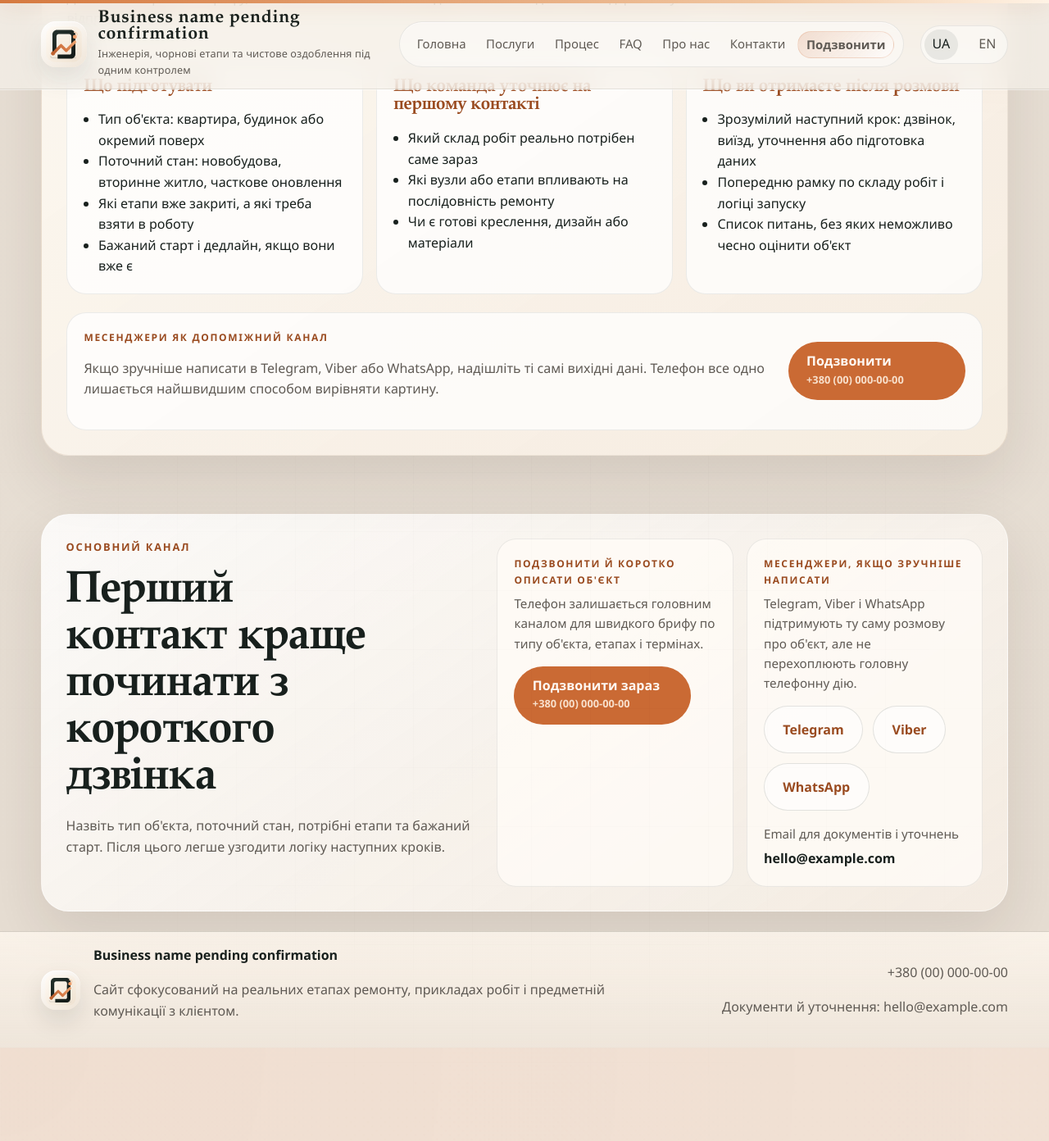
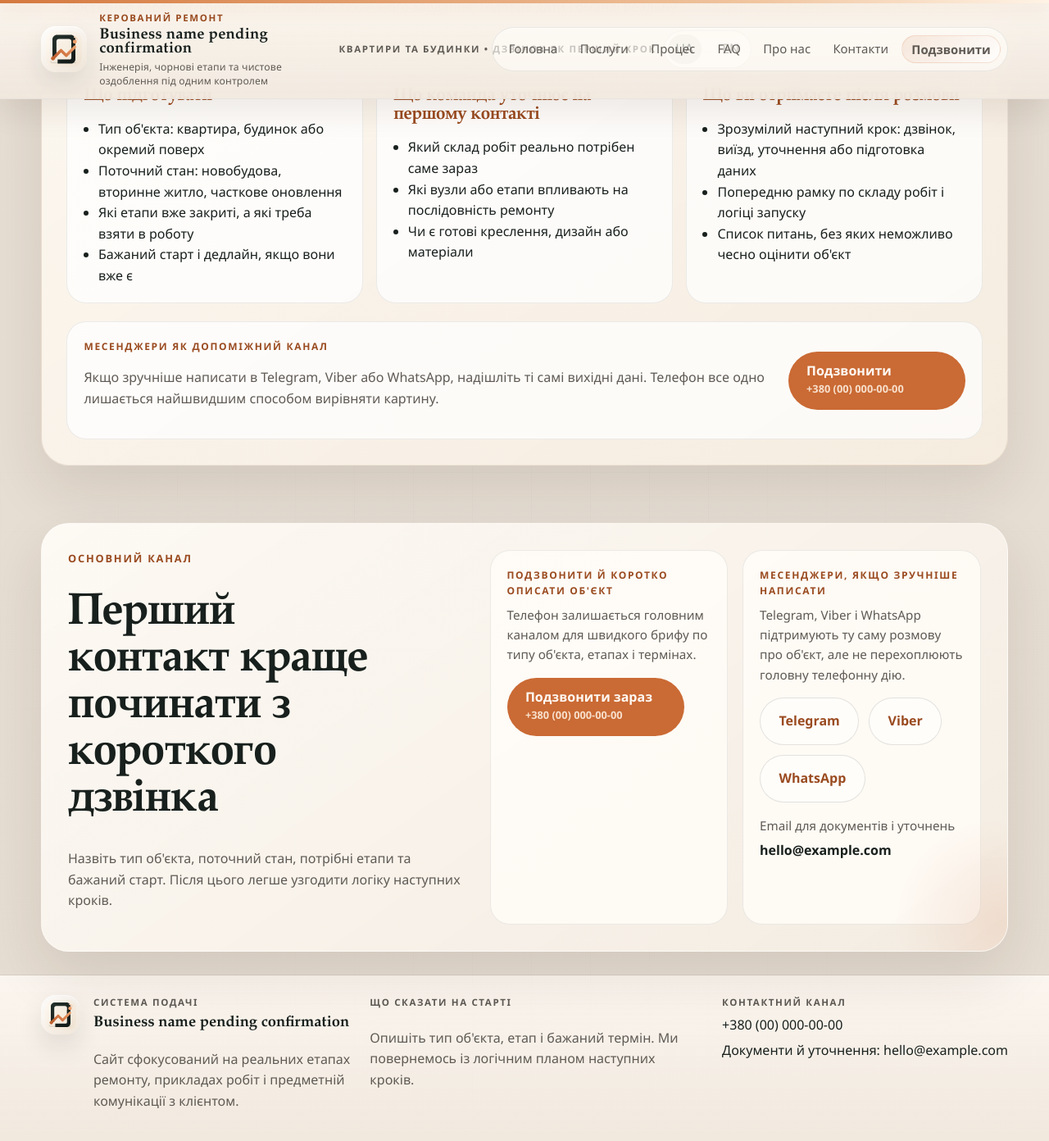
Before and after one commit to build-renovations/build-renovations.github.io, a Jekyll site: the page built from index.md, in a window 1280 px wide and 1400 px high, scrolled down 21500 px. Shown: the top 1392 px of the window at 82% size. Built offline with Jekyll 4.4.1, drawn with Linux system fonts in a browser that asks for light colours; before the commit the page ends 22778 px from its top, so only the background shows below that.

Commit message:
feat(04-02): refine shared shell surfaces
- polish header, footer, and contact shell composition
- harden mobile nav and sticky phone CTA interactions

```diff
--- a/_data/translations.yml
+++ b/_data/translations.yml
@@ -1,6 +1,8 @@
 uk:
   locale: uk_UA
+  brand_eyebrow: "Керований ремонт"
   brand_tagline: "Інженерія, чорнові етапи та чистове оздоблення під одним контролем"
+  header_status: "Квартири та будинки • дзвінок як перший крок"
   cta_primary: "Обговорити проєкт"
   cta_call: "Подзвонити"
   cta_nav: "Запит"
@@ -21,6 +23,9 @@ uk:
   proof_intro: "Довіру формують не гучні слогани, а конкретні докази: зрозумілий процес, реальні фото та чітка відповідальність."
   language_label: "Мова"
   footer_note: "Сайт сфокусований на реальних етапах ремонту, прикладах робіт і предметній комунікації з клієнтом."
+  footer_shell_label: "Система подачі"
+  footer_prompt_title: "Що сказати на старті"
+  footer_contact_title: "Контактний канал"
   contact_prompt: "Опишіть тип об'єкта, етап і бажаний термін. Ми повернемось із логічним планом наступних кроків."
   seo_description: "Комплексний ремонт квартир і будинків: сантехніка, електрика, чорнові роботи, оздоблення та здача об'єкта під ключ."
   scope_label: "Напрями робіт"
@@ -68,7 +73,9 @@ uk:
   proof_signature: "Принцип подачі сайту"
 en:
   locale: en_US
+  brand_eyebrow: "Managed renovation"
   brand_tagline: "Engineering, structural preparation, and finishing under one accountable lead"
+  header_status: "Apartments and houses • call first"
   cta_primary: "Discuss your project"
   cta_call: "Call now"
   cta_nav: "Enquire"
@@ -89,6 +96,9 @@ en:
   proof_intro: "Trust is built through evidence, not slogans: a clear process, real site photos, and visible accountability."
   language_label: "Language"
   footer_note: "The site is built around real renovation stages, work examples, and concrete client communication."
+  footer_shell_label: "Site framing"
+  footer_prompt_title: "What to share first"
+  footer_contact_title: "Contact channel"
   contact_prompt: "Share the property type, current stage, and target timeline. We will return with a logical next-step plan."
   seo_description: "Turnkey renovation services for apartments and houses: plumbing, electrical, walls, ceilings, flooring, and final finishing."
   scope_label: "Work categories"
--- a/_includes/footer.html
+++ b/_includes/footer.html
@@ -3,12 +3,18 @@
   <div class="shell site-footer__inner">
     <div class="site-footer__brand">
       <img class="site-footer__mark" src="{{ '/assets/images/logo-mark.svg' | relative_url }}" alt="" width="48" height="48">
-      <div>
+      <div class="site-footer__brand-copy">
+        <p class="site-footer__eyebrow">{{ t.footer_shell_label }}</p>
         <strong>{{ site.company.name }}</strong>
         <p>{{ t.footer_note }}</p>
       </div>
     </div>
+    <div class="site-footer__prompt">
+      <p class="site-footer__heading">{{ t.footer_prompt_title }}</p>
+      <p>{{ t.contact_prompt }}</p>
+    </div>
     <div class="site-footer__contacts">
+      <p class="site-footer__heading">{{ t.footer_contact_title }}</p>
       <a href="tel:{{ site.company.phone }}">{{ site.company.phone_display | default: site.company.phone }}</a>
       <a href="mailto:{{ site.company.email }}">{{ t.contact_email_label }}: {{ site.company.email }}</a>
     </div>
--- a/_includes/header.html
+++ b/_includes/header.html
@@ -6,18 +6,15 @@
       <a class="brand" href="{% if page.lang == 'en' %}{{ '/en/' | relative_url }}{% else %}{{ '/' | relative_url }}{% endif %}">
         <img class="brand__mark" src="{{ '/assets/images/logo-mark.svg' | relative_url }}" alt="" width="56" height="56">
         <span class="brand__copy">
+          <span class="brand__eyebrow">{{ t.brand_eyebrow }}</span>
           <span class="brand__name">{{ site.company.name }}</span>
           <span class="brand__tag">{{ t.brand_tagline }}</span>
         </span>
       </a>
       <button class="menu-toggle" type="button" aria-expanded="false" aria-controls="site-nav">{{ t.nav_toggle }}</button>
-      <nav class="site-nav" id="site-nav" aria-label="Primary">
-        <a href="{% if page.lang == 'en' %}{{ '/en/' | relative_url }}{% else %}{{ '/' | relative_url }}{% endif %}">{{ t.nav_home }}</a>
-        {% for item in nav %}
-          <a href="{{ item.url | relative_url }}">{{ item.title }}</a>
-        {% endfor %}
-        {% include primary-phone-cta.html lang=page.lang compact=true class="button--nav" %}
-      </nav>
+      <div class="site-header__controls">
+        <div class="site-header__meta">
+          <p class="site-header__status">{{ t.header_status }}</p>
           <div class="language-switcher" aria-label="{{ t.language_label }}">
             {% assign siblings = site.pages | where: "translation_key", page.translation_key %}
             {% assign ua_url = '/' %}
@@ -33,5 +30,14 @@
             <a class="{% if page.lang == 'en' %}is-active{% endif %}" href="{{ en_url | relative_url }}">EN</a>
           </div>
         </div>
+        <nav class="site-nav" id="site-nav" aria-label="Primary">
+          <a href="{% if page.lang == 'en' %}{{ '/en/' | relative_url }}{% else %}{{ '/' | relative_url }}{% endif %}">{{ t.nav_home }}</a>
+          {% for item in nav %}
+            <a href="{{ item.url | relative_url }}">{{ item.title }}</a>
+          {% endfor %}
+          {% include primary-phone-cta.html lang=page.lang compact=true class="button--nav" %}
+        </nav>
+      </div>
+    </div>
   </div>
 </header>
--- a/_layouts/default.html
+++ b/_layouts/default.html
@@ -10,14 +10,16 @@
       {{ content }}
     </main>
     <div class="shell site-contact-shell" data-phase4-marker="layout-parity" data-phase4-surface="contact-shell">
-      {% include contact-options.html lang=page.lang class="site-contact-shell" %}
+      {% include contact-options.html lang=page.lang class="site-contact-shell__panel" %}
     </div>
     {% include footer.html %}
+    {% assign t = site.data.translations[page.lang] | default: site.data.translations.uk %}
     {% assign contact = site.data.contact_channels[page.lang] | default: site.data.contact_channels.uk %}
     <div class="sticky-phone-cta" data-sticky-phone-cta data-phase4-marker="cta-stability" data-phase4-surface="sticky-phone-cta" hidden>
       <div class="shell">
         <div class="sticky-phone-cta__inner">
           <div class="sticky-phone-cta__copy">
+            <span class="sticky-phone-cta__eyebrow">{{ t.contact_phone_label }}</span>
             <strong>{{ contact.sticky_note }}</strong>
             <span>{{ site.company.phone_display | default: site.company.phone }}</span>
           </div>
--- a/assets/css/site.css
+++ b/assets/css/site.css
@@ -2225,11 +2225,151 @@ body.has-sticky-phone-cta main {
   font-weight: 700;
 }
 
+.brand__eyebrow,
+.site-header__status,
+.site-footer__eyebrow,
+.site-footer__heading,
+.sticky-phone-cta__eyebrow {
+  margin: 0;
+  text-transform: uppercase;
+  letter-spacing: 0.14em;
+  font-size: 0.72rem;
+  font-weight: 700;
+}
+
+.brand {
+  gap: 0.95rem;
+}
+
+.brand__copy {
+  gap: 0.22rem;
+}
+
+.brand__eyebrow {
+  color: var(--accent-dark);
+}
+
+.brand__name {
+  font-size: 1.16rem;
+  letter-spacing: 0.01em;
+}
+
+.brand__tag {
+  max-width: 26rem;
+  font-size: 0.76rem;
+  line-height: 1.4;
+}
+
+.site-header {
+  background:
+    linear-gradient(180deg, rgba(250, 245, 238, 0.9), rgba(243, 235, 225, 0.74));
+  border-bottom-color: rgba(24, 32, 29, 0.08);
+  transition: background-color 180ms ease, box-shadow 180ms ease, border-color 180ms ease;
+}
+
+.site-header.is-scrolled {
+  background:
+    linear-gradient(180deg, rgba(250, 245, 238, 0.97), rgba(241, 232, 222, 0.92));
+  box-shadow: 0 18px 32px rgba(49, 31, 16, 0.08);
+}
+
+.site-header__inner {
+  gap: 1rem;
+  align-items: center;
+}
+
+.site-header__controls {
+  display: flex;
+  align-items: center;
+  justify-content: flex-end;
+  gap: 0.75rem;
+  flex: 1 1 auto;
+  min-width: 0;
+}
+
+.site-header__meta {
+  display: flex;
+  align-items: center;
+  gap: 0.55rem;
+  min-width: 0;
+}
+
+.site-header__status {
+  color: var(--muted);
+  white-space: nowrap;
+}
+
+.site-nav {
+  gap: 0.35rem;
+  padding: 0.42rem 0.52rem;
+  background: rgba(255, 252, 247, 0.66);
+}
+
+.site-nav a {
+  padding: 0.48rem 0.68rem;
+}
+
+.site-nav a:hover {
+  background: rgba(24, 32, 29, 0.07);
+}
+
+.button--nav {
+  background: linear-gradient(135deg, rgba(202, 106, 52, 0.12), rgba(255, 255, 255, 0.7));
+  border-color: rgba(202, 106, 52, 0.16);
+}
+
+.language-switcher {
+  background: rgba(255, 252, 247, 0.68);
+}
+
+.site-contact-shell {
+  margin: 0 auto 1.75rem;
+}
+
+.site-contact-shell__panel {
+  position: relative;
+  overflow: hidden;
+}
+
+.site-contact-shell__panel::before {
+  content: "";
+  position: absolute;
+  inset: auto -10% -18% auto;
+  width: 16rem;
+  height: 16rem;
+  border-radius: 50%;
+  background: radial-gradient(circle, rgba(202, 106, 52, 0.12), transparent 70%);
+  pointer-events: none;
+}
+
+.contact-options {
+  grid-template-columns: minmax(0, 0.9fr) minmax(0, 1.1fr);
+  gap: 1.5rem;
+  padding: 2rem;
+  background:
+    linear-gradient(145deg, rgba(255, 252, 247, 0.9), rgba(244, 236, 226, 0.96));
+}
+
+.contact-options__intro {
+  display: grid;
+  align-content: start;
+  gap: 0.8rem;
+}
+
+.contact-options__panel {
+  gap: 1.1rem;
+}
+
+.contact-options__primary,
+.contact-options__secondary {
+  background: rgba(255, 252, 247, 0.84);
+}
+
 .sticky-phone-cta {
   position: fixed;
   inset: auto 0 0;
   z-index: 12;
-  padding: 0 0 1rem;
+  padding: 0 0 0.85rem;
   pointer-events: none;
 }
 
@@ -2238,17 +2378,23 @@ body.has-sticky-phone-cta main {
   align-items: center;
   justify-content: space-between;
   gap: 1rem;
-  padding: 0.95rem 1rem;
-  border-radius: 24px;
-  background: rgba(24, 32, 29, 0.92);
+  padding: 0.9rem 1rem;
+  border-radius: 26px;
+  background:
+    linear-gradient(135deg, rgba(24, 32, 29, 0.96), rgba(56, 42, 29, 0.94));
+  border: 1px solid rgba(240, 197, 159, 0.16);
   box-shadow: 0 26px 46px rgba(24, 32, 29, 0.22);
   pointer-events: auto;
 }
 
 .sticky-phone-cta__copy {
   display: grid;
-  gap: 0.15rem;
+  gap: 0.22rem;
   color: #fff3e5;
+}
+
+.sticky-phone-cta__eyebrow {
+  color: rgba(240, 197, 159, 0.8);
 }
 
 .sticky-phone-cta__copy strong {
@@ -2266,9 +2412,84 @@ body.has-sticky-phone-cta main {
 
 .site-footer {
   scroll-margin-bottom: var(--sticky-phone-offset);
+  background:
+    linear-gradient(180deg, rgba(255, 250, 244, 0.86), rgba(241, 232, 222, 0.92));
+}
+
+.site-footer__inner {
+  align-items: start;
+  gap: 1.5rem;
+  padding: 1.5rem 0 1.75rem;
+}
+
+.site-footer__brand,
+.site-footer__prompt,
+.site-footer__contacts {
+  flex: 1 1 0;
+  min-width: 0;
+}
+
+.site-footer__brand {
+  align-items: flex-start;
+}
+
+.site-footer__brand-copy,
+.site-footer__prompt,
+.site-footer__contacts {
+  display: grid;
+  gap: 0.35rem;
+}
+
+.site-footer__eyebrow,
+.site-footer__heading {
+  color: var(--accent-dark);
+}
+
+.site-footer__brand strong {
+  font-family: var(--serif);
+  font-size: 1.15rem;
+  line-height: 1.1;
+}
+
+.site-footer__contacts {
+  justify-items: flex-start;
+}
+
+.site-footer__contacts a {
+  color: var(--ink);
 }
 
 @media (max-width: 900px) {
+  .site-header__inner {
+    align-items: stretch;
+  }
+
+  .site-header__controls {
+    width: 100%;
+    flex-direction: column;
+    align-items: stretch;
+  }
+
+  .site-header__meta {
+    justify-content: space-between;
+  }
+
+  .site-header__status {
+    white-space: normal;
+  }
+
+  .site-nav {
+    width: 100%;
+    border-radius: 28px;
+    padding: 0.55rem;
+    background: rgba(255, 251, 246, 0.9);
+  }
+
+  .site-nav a,
+  .site-nav .button {
+    width: 100%;
+  }
+
   .trust-strip__grid,
   .trust-strip__points,
   .sourced-proof__grid,
@@ -2281,6 +2502,20 @@ body.has-sticky-phone-cta main {
 }
 
 @media (max-width: 640px) {
+  .brand {
+    align-items: flex-start;
+  }
+
+  .brand__mark {
+    width: 50px;
+    height: 50px;
+  }
+
+  .site-header__meta {
+    align-items: flex-start;
+    flex-direction: column;
+  }
+
   .trust-strip,
   .sourced-proof,
   .project-fit,
@@ -2315,4 +2550,8 @@ body.has-sticky-phone-cta main {
   .sticky-phone-cta__button {
     width: 100%;
   }
-}
+
+  .site-footer__inner {
+    padding-bottom: 1.1rem;
+  }
+}
--- a/assets/js/site.js
+++ b/assets/js/site.js
@@ -6,6 +6,7 @@ document.addEventListener("DOMContentLoaded", () => {
   const parallaxNodes = document.querySelectorAll(".hero__shot, .feature-band__media figure, [data-tilt]");
   const calmMotionRoot = document.body.dataset.phase4Motion === "calm";
   const reduceMotionQuery = window.matchMedia("(prefers-reduced-motion: reduce)");
+  const desktopNavQuery = window.matchMedia("(min-width: 901px)");
   const revealSelectors = [
     ".hero__copy",
     ".hero__panel",
@@ -20,11 +21,33 @@ document.addEventListener("DOMContentLoaded", () => {
   const nodes = [...new Set(document.querySelectorAll(revealSelectors.join(", ")))];
   const stickyMediaQuery = window.matchMedia("(max-width: 900px)");
 
+  const closeMenu = () => {
+    if (!menuToggle || !siteHeader) return;
+    menuToggle.setAttribute("aria-expanded", "false");
+    siteHeader.classList.remove("is-open");
+  };
+
   if (menuToggle && siteHeader) {
     menuToggle.addEventListener("click", () => {
       const expanded = menuToggle.getAttribute("aria-expanded") === "true";
       menuToggle.setAttribute("aria-expanded", String(!expanded));
       siteHeader.classList.toggle("is-open", !expanded);
+    });
+
+    document.addEventListener("click", (event) => {
+      if (!siteHeader.classList.contains("is-open")) return;
+      if (siteHeader.contains(event.target)) return;
+      closeMenu();
+    });
+
+    document.addEventListener("keydown", (event) => {
+      if (event.key === "Escape") {
+        closeMenu();
+      }
+    });
+
+    siteHeader.querySelectorAll(".site-nav a").forEach((link) => {
+      link.addEventListener("click", closeMenu);
     });
   }
 
@@ -37,6 +60,12 @@ document.addEventListener("DOMContentLoaded", () => {
 
   updateProgress();
   window.addEventListener("scroll", updateProgress, { passive: true });
+  const syncHeaderState = () => {
+    if (!siteHeader) return;
+    siteHeader.classList.toggle("is-scrolled", window.scrollY > 12);
+  };
+  syncHeaderState();
+  window.addEventListener("scroll", syncHeaderState, { passive: true });
 
   const syncStickyPhoneCta = () => {
     const enabled = Boolean(stickyPhoneCta) && stickyMediaQuery.matches;
@@ -51,6 +80,19 @@ document.addEventListener("DOMContentLoaded", () => {
     stickyMediaQuery.addEventListener("change", syncStickyPhoneCta);
   } else if (typeof stickyMediaQuery.addListener === "function") {
     stickyMediaQuery.addListener(syncStickyPhoneCta);
+  }
+  if (typeof desktopNavQuery.addEventListener === "function") {
+    desktopNavQuery.addEventListener("change", (event) => {
+      if (event.matches) {
+        closeMenu();
+      }
+    });
+  } else if (typeof desktopNavQuery.addListener === "function") {
+    desktopNavQuery.addListener((event) => {
+      if (event.matches) {
+        closeMenu();
+      }
+    });
   }
   window.addEventListener("resize", syncStickyPhoneCta, { passive: true });
 
```
Lines whose indentation alone changed are shown as unchanged.
